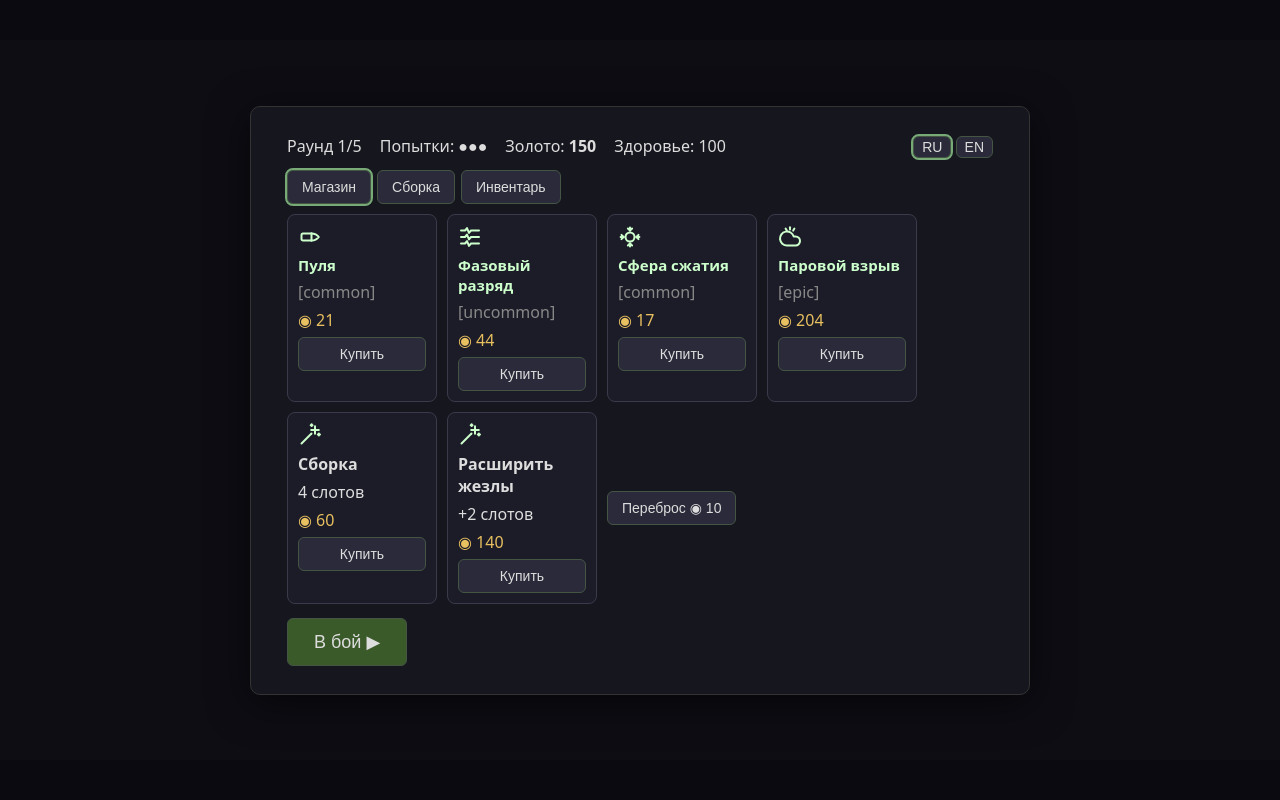
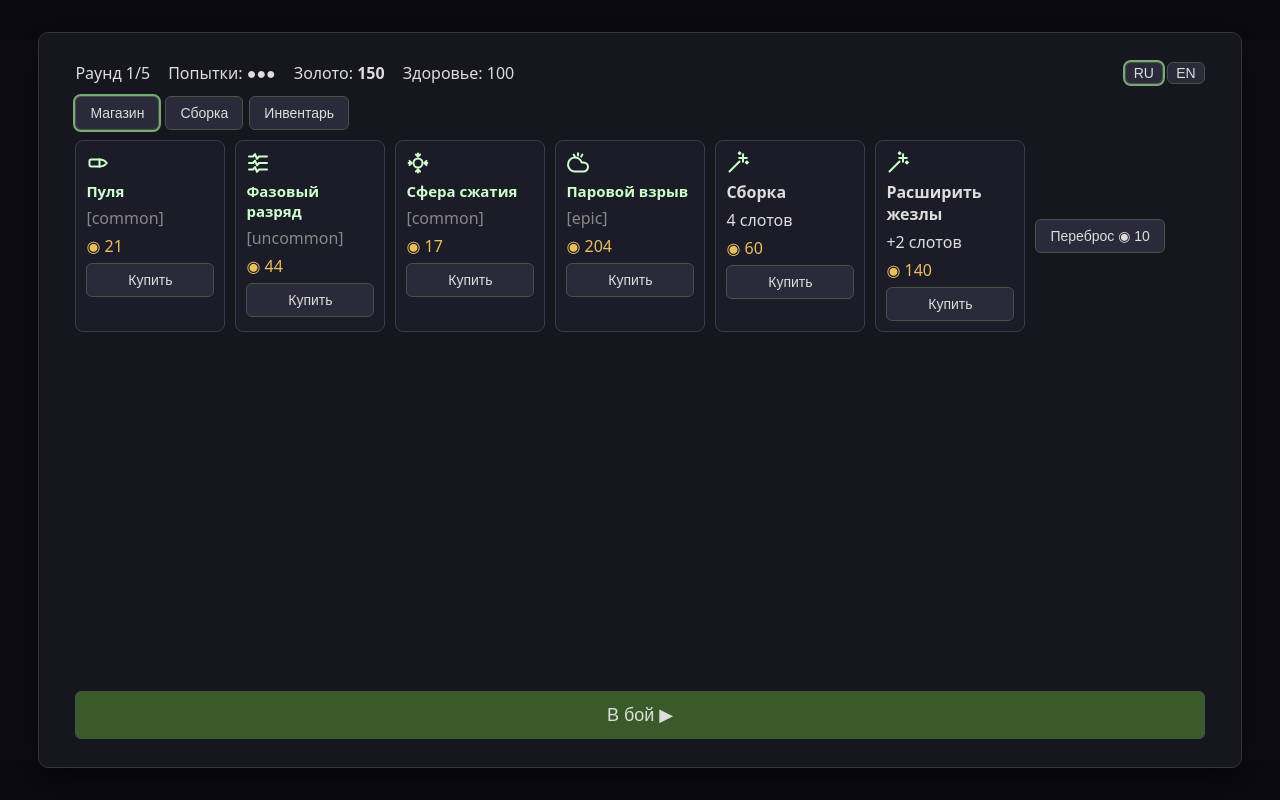
Before and after one commit to rprtr258/sem-proj, a website with bundled scripts: page index.html in a window 1280 px wide. Both pictures are taken after a click on the button "Начать ран". Built offline with nearby package versions, Linux system fonts and the light colour scheme.

Commit message:
fixed shop size

```diff
--- a/index.html
+++ b/index.html
@@ -27,10 +27,11 @@ button.on { outline: 2px solid #7a7; }
 .lang button { padding: 2px 8px; }
 .dim { color: #888; }
 .price { color: #e8c060; }
-.hub { width: 860px; }
+.hub { width: 94vw; max-width: none; height: 92vh; display: flex; flex-direction: column; }
 .hub-top { display: flex; gap: 18px; align-items: center; margin-bottom: 12px; }
 .tabs { display: flex; gap: 6px; margin-bottom: 10px; }
 .tab.on { outline: 2px solid #7a7; }
+.tabbody { flex: 1; min-height: 0; overflow: auto; }
 .shoprow { display: flex; gap: 10px; flex-wrap: wrap; align-items: stretch; }
 .card { border: 1px solid #3a3a4a; border-radius: 8px; padding: 10px; width: 150px;
   display: flex; flex-direction: column; gap: 6px; background: #1c1c28; }
```
